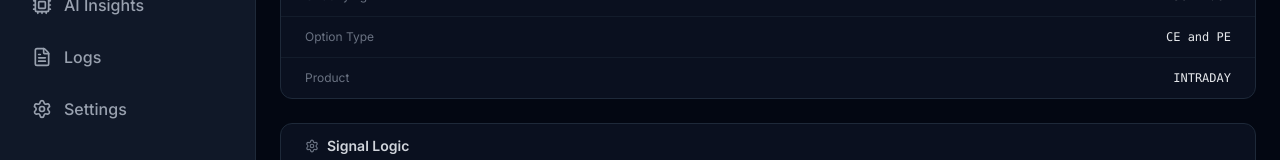
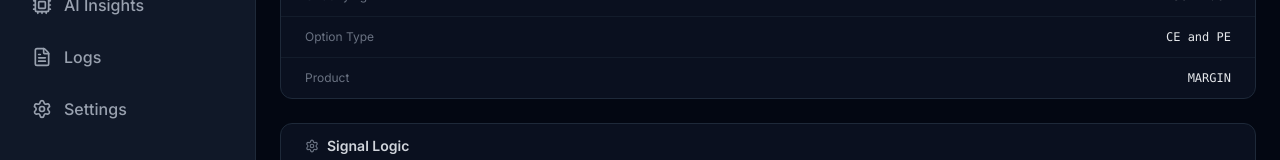
Before and after one commit to rohanmane9665/dhan01, a React app in the folder frontend/: page /strategy in a window 1280 px wide. Shown: the part 363-523 px from the top of the page. Built offline with nearby package versions, Linux system fonts and the light colour scheme; no server answers; sample sign-in values are in the browser's storage; the HTML template or start-up script is replaced by a standard one.

Commit message:
Change product type from 'INTRADAY' to 'MARGIN'

```diff
--- a/frontend/src/pages/Strategy.jsx
+++ b/frontend/src/pages/Strategy.jsx
@@ -7,7 +7,7 @@ const STRATEGY_PARAMS = [
     ['Exchange', 'BSE FNO'],
     ['Underlying', 'NIFTY 50 Index'],
     ['Option Type', 'CE and PE'],
-    ['Product', 'INTRADAY'],
+    ['Product', 'MARGIN'],
   ]},
   { group: 'Signal Logic', params: [
     ['Candle Timeframe', '15 Minutes'],
```
